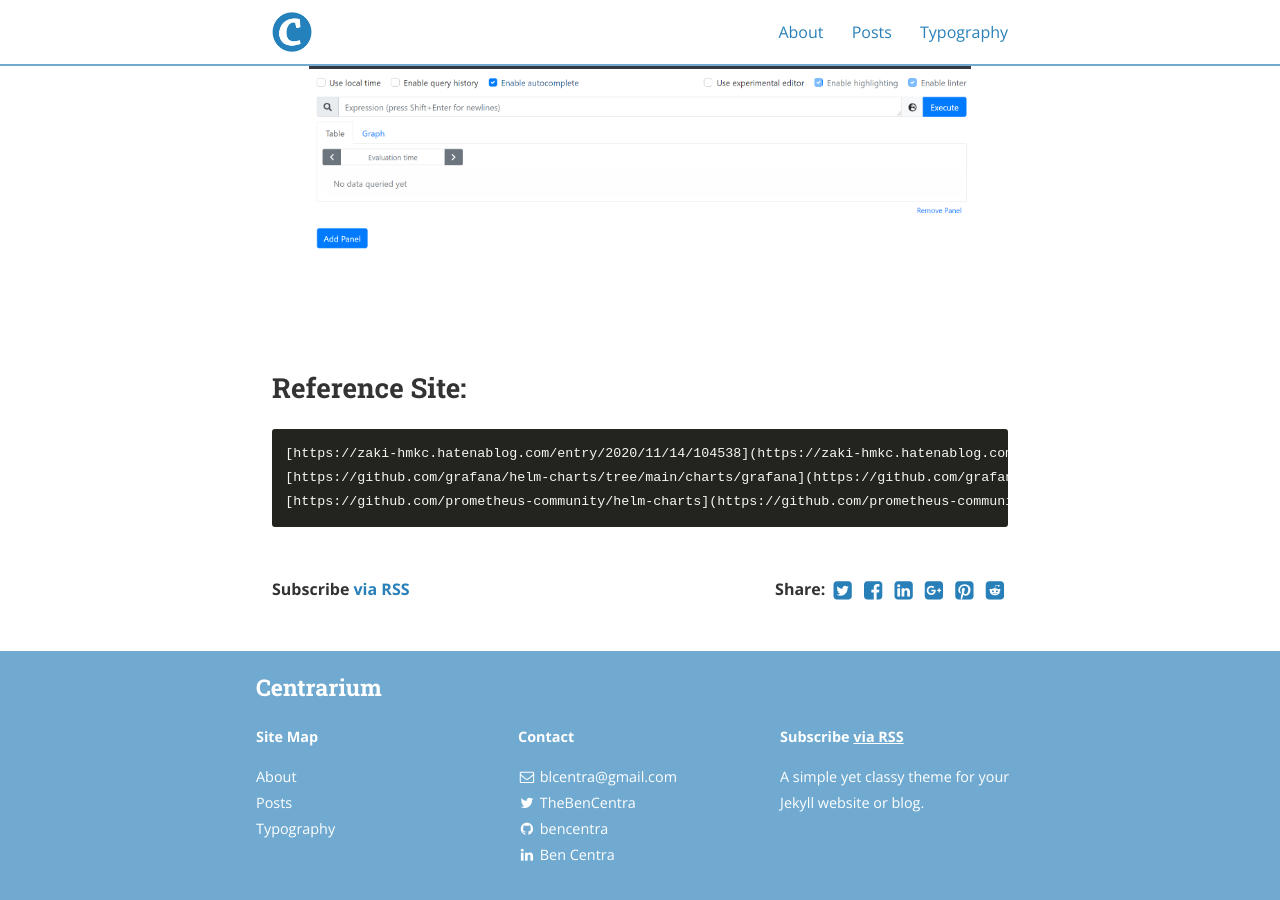
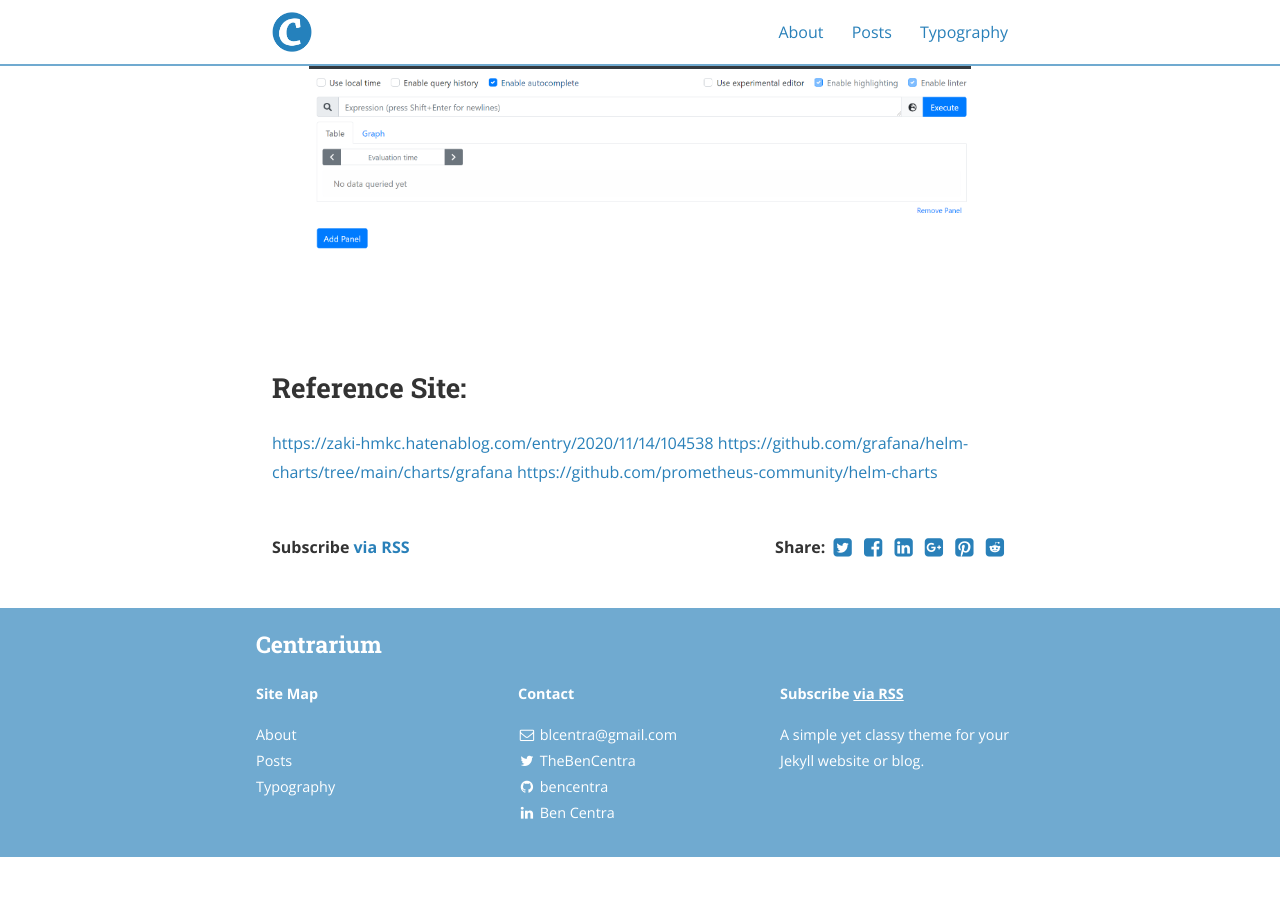
Before and after one commit to rhsoddld/rhsoddld.github.io, a Jekyll site: the page built from _posts/2021-04-18-k8s_1.md, in a window 1280 px wide and 900 px high, scrolled down 7859 px. Built offline with Jekyll 4.4.1, drawn with Linux system fonts in a browser that asks for light colours; nearby versions of some CDN libraries; after the commit the page ends 8716 px from its top, so only the background shows below that; part of the change alters nothing that is shown.

Commit message:
_posts/2021-04-18-k8s_1.md updated from https://stackedit.io/

```diff
--- a/_posts/2021-04-18-k8s_1.md
+++ b/_posts/2021-04-18-k8s_1.md
@@ -313,10 +313,10 @@ Try to access 127.0.0.1:8080
 
 
 ## Reference Site:
-    [https://zaki-hmkc.hatenablog.com/entry/2020/11/14/104538](https://zaki-hmkc.hatenablog.com/entry/2020/11/14/104538)
+   [https://zaki-hmkc.hatenablog.com/entry/2020/11/14/104538](https://zaki-hmkc.hatenablog.com/entry/2020/11/14/104538)
     [https://github.com/grafana/helm-charts/tree/main/charts/grafana](https://github.com/grafana/helm-charts/tree/main/charts/grafana)
     [https://github.com/prometheus-community/helm-charts](https://github.com/prometheus-community/helm-charts)
 <!--stackedit_data:
-eyJoaXN0b3J5IjpbMjAyMzI0ODc5OSwtNzYzNTgzMzYyLC04MD
-Q0MjQyNjgsLTEwODI5MDcyNzldfQ==
+eyJoaXN0b3J5IjpbLTE5MTAyMzkwMDUsMjAyMzI0ODc5OSwtNz
+YzNTgzMzYyLC04MDQ0MjQyNjgsLTEwODI5MDcyNzldfQ==
 -->
```
